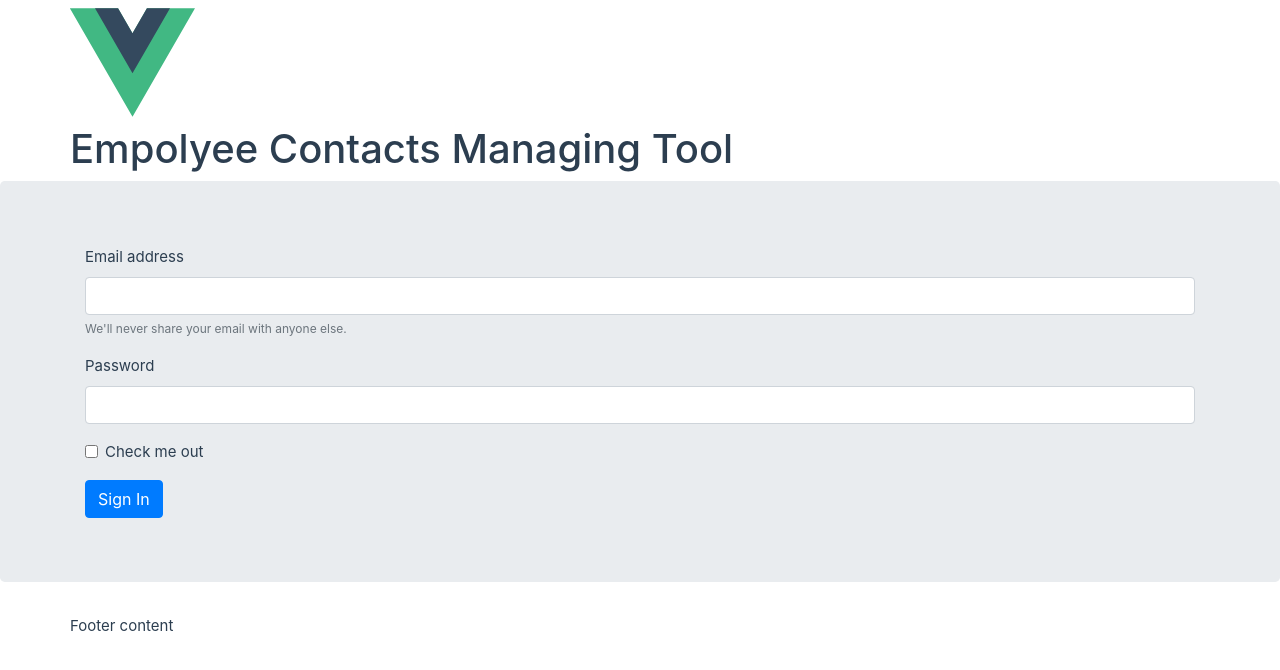
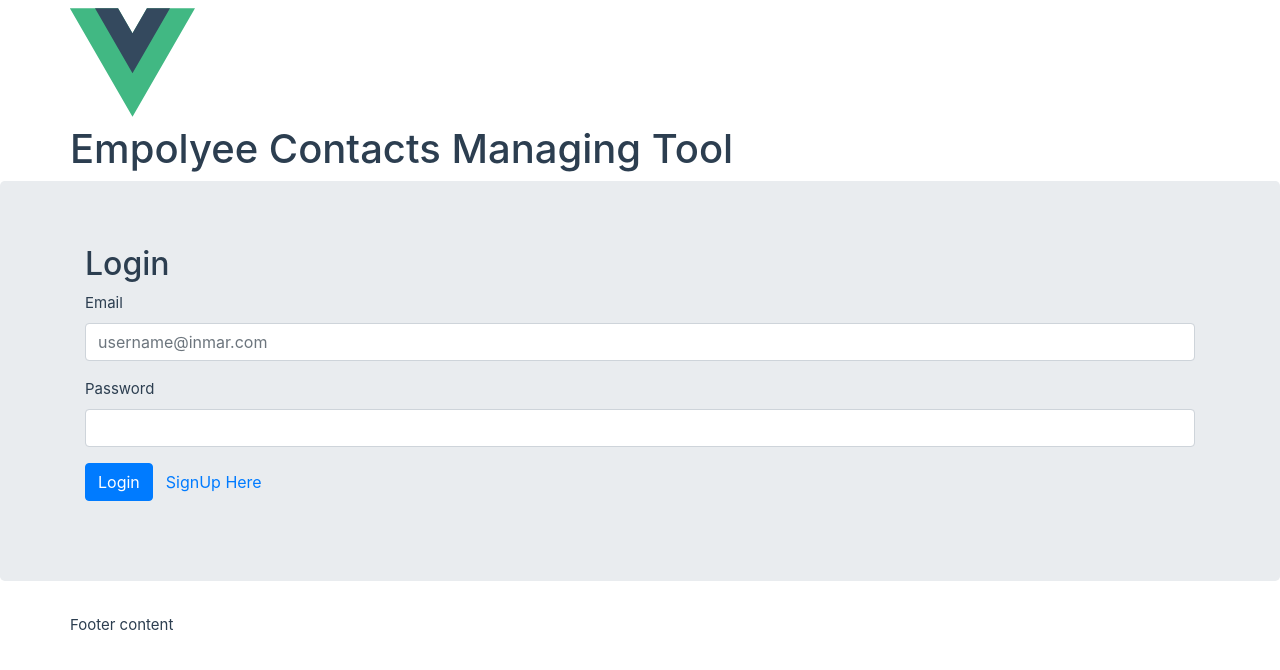
Before and after one commit to vijjik/manage-contacts-vue, a Vue app: page /signin in a window 1280 px wide. Shown: the top 670 px of the page. Built offline with nearby package versions, Linux system fonts and the light colour scheme.

Commit message:
Added User Component and state

```diff
--- a/package.json
+++ b/package.json
@@ -9,7 +9,8 @@
 	},
 	"dependencies": {
 		"vue": "^3.2.31",
-		"vue-router": "^4.0.14"
+		"vue-router": "^4.0.14",
+		"vuex": "^4.0.2"
 	},
 	"devDependencies": {
 		"@types/node": "^16.11.26",
--- a/src/components/SignIn.vue
+++ b/src/components/SignIn.vue
@@ -6,9 +6,20 @@ export default defineComponent({
 	props: {
 		name: String
 	},
+	data() {
+		return {
+			username: '',
+			password: '',
+			submitted: false,
+		}
+	},
 	methods: {
-		handleSubmit() {
-			console.log('inside submit');
+		handleSubmit(e) {
+			this.submitted = true;
+			const { username, password } = this;
+			if (username && password) {
+				this.$router.push({ name: 'user', params: { 'userId': username } })
+			}
 		}
 	}
 })
@@ -16,30 +27,39 @@ export default defineComponent({
 
 <template>
 	<div class="signin-wrapper">
-		<form>
+		<h2>Login</h2>
+		<form @submit.prevent="handleSubmit">
 			<div class="form-group">
-				<label for="exampleInputEmail1">Email address</label>
+				<label for="username">Email</label>
 				<input
-					type="text"
-					pattern="[A-Za-z]{3}"
+					type="email"
+					pattern=".+@inmar\.com"
+					placeholder="username@inmar.com"
+					v-model="username"
+					name="username"
 					class="form-control"
-					id="exampleInputEmail1"
-					aria-describedby="emailHelp"
+					:class="{ 'is-invalid': submitted && !username }"
 				/>
-				<small
-					id="emailHelp"
-					class="form-text text-muted"
-				>We'll never share your email with anyone else.</small>
+				<div
+					v-show="submitted && !username"
+					class="invalid-feedback"
+				>Email is invalid (ex: username@inmar.com)</div>
 			</div>
 			<div class="form-group">
-				<label for="exampleInputPassword1">Password</label>
-				<input type="password" class="form-control" id="exampleInputPassword1" />
+				<label for="password">Password</label>
+				<input
+					type="password"
+					v-model="password"
+					name="password"
+					class="form-control"
+					:class="{ 'is-invalid': submitted && !password }"
+				/>
+				<div v-show="submitted && !password" class="invalid-feedback">Password is required</div>
 			</div>
-			<div class="form-group form-check">
-				<input type="checkbox" class="form-check-input" id="exampleCheck1" />
-				<label class="form-check-label" for="exampleCheck1">Check me out</label>
+			<div class="form-group">
+				<button class="btn btn-primary">Login</button>
+				<router-link to="/register" class="btn btn-link">SignUp Here</router-link>
 			</div>
-			<button type="submit" class="btn btn-primary" @submit.prevent="handleSubmit">Sign In</button>
 		</form>
 	</div>
 </template>
--- /dev/null
+++ b/src/components/User.vue
@@ -0,0 +1,52 @@
+<script lang="ts">
+import { defineComponent } from 'vue'
+import { mapGetters } from 'vuex'
+
+export default defineComponent({
+	data() {
+		return {
+			groups: [],
+		}
+	},
+	methods: {
+		...mapGetters({
+			getGroupsData: 'getGroups',
+			getContactsInGroup: 'getContactsInGroup'
+		}),
+		getContactsCount: function (gid) {
+			this.getContactsInGroup(gid).length;
+		},
+	},
+	created() {
+		this.groups = this.getGroupsData();
+	},
+})
+</script>
+
+<template>
+	<div class="container">
+		<ul class="nav nav-tabs" id="myTab" role="tablist">
+			<li class="nav-item" role="presentation" v-for="({ grpname, grpid }, index) in groups">
+				<a
+					class="nav-link"
+					:class="(index == 0) ? 'active' : ''"
+					data-toggle="tab"
+					:href="'#tab-' + grpid"
+					role="tab"
+				>{{ grpname }}</a>
+			</li>
+		</ul>
+		<div class="tab-content" id="myTabContent">
+			<div
+				v-for="({ grpname, grpid }, index) in groups"
+				class="tab-pane fade"
+				:class="(index == 0) ? ' show active' : ''"
+				:id="'tab-' + grpid"
+				role="tabpanel"
+			>{{ grpname }}</div>
+		</div>
+	</div>
+</template>
+
+<style scoped>
+</style>
--- a/src/main.ts
+++ b/src/main.ts
@@ -1,7 +1,9 @@
 import { createApp, useAttrs } from 'vue'
 import App from './App.vue'
 import { router } from './router'
+import { store } from './store/state'
 
 const app = createApp(App)
 app.use(router)
+app.use(store)
 app.mount('#app')
--- a/src/router.ts
+++ b/src/router.ts
@@ -1,6 +1,7 @@
 import { createRouter, createWebHistory } from 'vue-router'
 import Register from './components/Register.vue'
 import SignIn from './components/SignIn.vue'
+import User from './components/User.vue'
 
 export const router = createRouter({
 	history: createWebHistory(),
@@ -8,5 +9,6 @@ export const router = createRouter({
 		{ path: '/', redirect: '/signin' },
 		{ path: '/register', name: 'register', component: Register },
 		{ path: '/signin', name: 'signin', component: SignIn },
+		{ path: '/users/:userId', name: 'user', component: User },
 	]
 })
--- /dev/null
+++ b/src/store/state.ts
@@ -0,0 +1,53 @@
+import { createStore } from 'vuex'
+
+export const store = createStore({
+	state: {
+		loggedIn: false,
+		employees: [
+			{ 'empname': 'e1', 'empid': 1, 'active': true },
+			{ 'empname': 'e2', 'empid': 2, 'active': true },
+			{ 'empname': 'e3', 'empid': 3, 'active': false },
+		],
+		groups: [
+			{ 'grpname': 'group 1', 'grpid': 'g1', 'active': true, 'groupcontacts': [1, 2] },
+			{ 'grpname': 'group 2', 'grpid': 'g2', 'active': true, 'groupcontacts': [1, 3] },
+			{ 'grpname': 'group 3', 'grpid': 'g3', 'active': false, 'groupcontacts': [] }
+		]
+	},
+	getters: {
+		getGroups: (state) => { return state.groups },
+		getContactsInGroup: (state, getters) => (groupid: string) => {
+			const group = getters.getGroupById(groupid);
+			return group.groupcontacts;
+		},
+	},
+	// getters: {
+	// 	getEmployees: (state) => { return state.employees },
+	// 	activeEmployees: (state) => { return state.employees.filter(emp => emp.active) },
+	// 	getEmployeeListFromContact: (state, getters) => (contactArray: number[]) => {
+	// 		const employees = getters.getEmployees;
+	// 		return employees.filter((emp: { 'empid': number }) => {
+	// 			const empolyeedID = emp['empid']
+	// 			contactArray.includes(empolyeedID)
+	// 		})
+	// 	},
+	// 	getEmployeesUnderGroup: (state, getters) => (groupid: string) => {
+	// 		const cuurentGrp = getters.getGroupById(groupid);
+	// 		if (cuurentGrp) {
+	// 			const contacts = getters.getContactsInGroup(groupid);
+	// 			const empolyeeList = getters.getEmployeeListFromContact(contacts)
+	// 			return empolyeeList
+	// 		}
+	// 	},
+	// 	getGroups: (state) => { return state.groups },
+	// 	getGroupById: (state) => (groupid: string) => {
+	// 		return state.groups.find(group => group.grpid === groupid)
+	// 	},
+	// 	getContactsInGroup: (state, getters) => (groupid: string) => {
+	// 		const group = getters.getGroupById(groupid);
+	// 		return group.groupcontacts;
+	// 	},
+	// },
+	mutations: {},
+	actions: {},
+})
```
Also changed, not shown: 1 other file (tests, documents, lock files or other folders).
